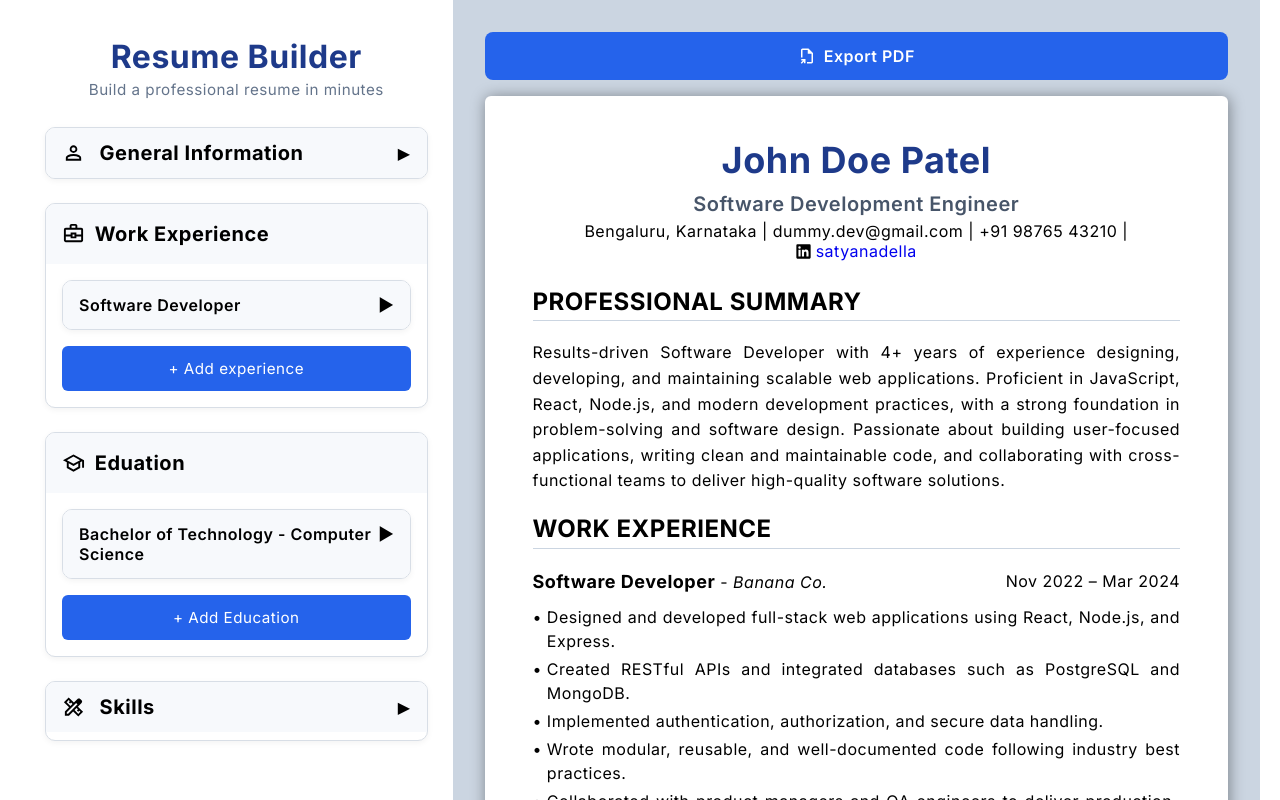
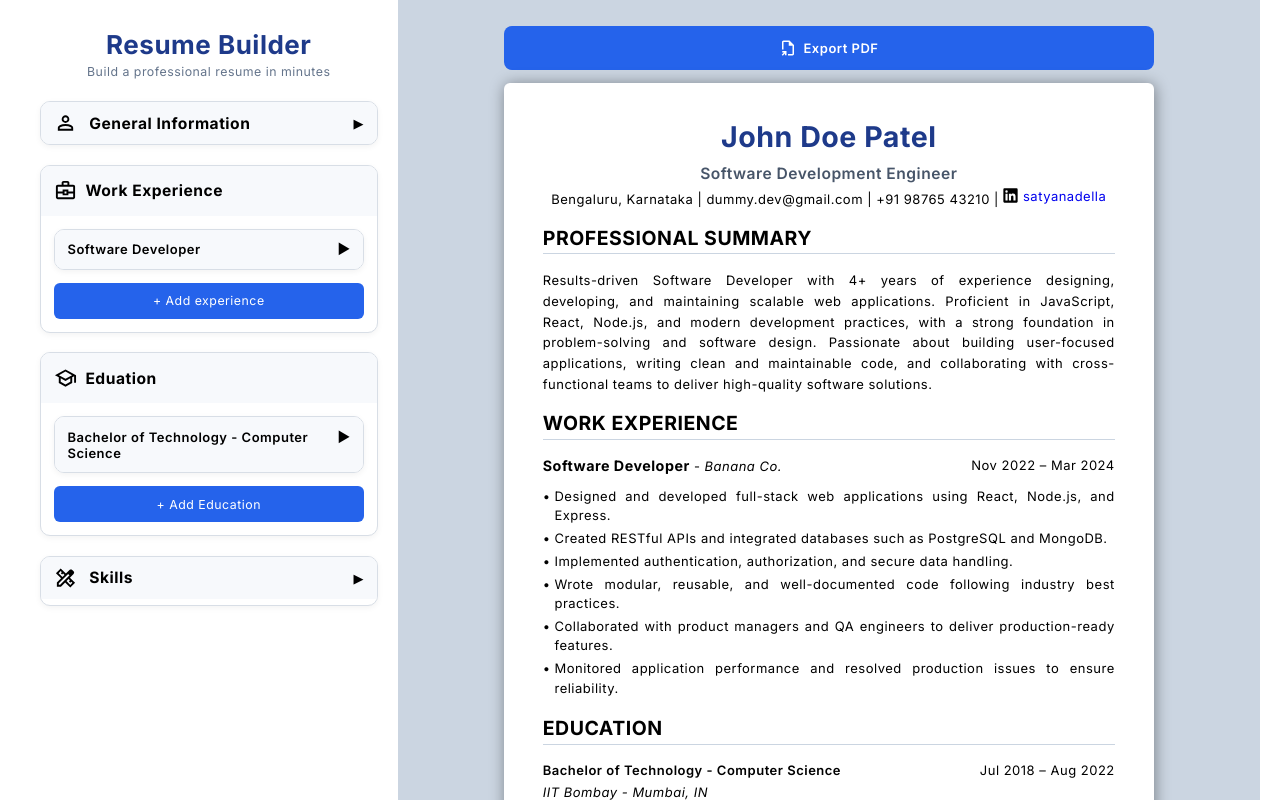
Before and after one commit to midhin11/cv-application, a React (Vite) app: page / in a window 1280 px wide. Shown: the top 800 px of the page. Built offline with nearby package versions, Linux system fonts and the light colour scheme.

Commit message:
Change font and element sizes for all OS

```diff
--- a/src/index.css
+++ b/src/index.css
@@ -1,6 +1,10 @@
 /* index.css */
 
 /* Reset */
+
+html {
+  font-size: 13px;
+}
 
 *,
 *::before,
--- a/src/styles/App.css
+++ b/src/styles/App.css
@@ -2,7 +2,7 @@
 .app {
   display: flex;
   width: 100vw;
-  font-size: 16px;
+  font-size: 1rem;
   padding: 0px 20px;
   font-family: 'Inter', 'Times New Roman', Times, serif;
 }
@@ -24,9 +24,9 @@
 }
 
 .editor {
-  padding: 25px;
+  padding: 1.5rem;
   flex-grow: 1;
-  max-width: 550px;
+  max-width: 40rem;
 }
 
 .prev-container {
@@ -38,7 +38,7 @@
 .preview {
   padding: 2rem 3rem;
   width: 100%;
-  max-width: 794px;
+  max-width: 50rem;
   min-height: 1123px;
   margin: 0 auto;
   background-color: white;
--- a/src/styles/Preview.css
+++ b/src/styles/Preview.css
@@ -13,7 +13,7 @@
   border-radius: 8px;
   cursor: pointer;
   transition: background-color .2s ease, transform .2s ease;
-  max-width: 794px;
+  max-width: 50rem;
 }
 
 .export:hover {
@@ -51,13 +51,13 @@
 
 
 h1 {
-  font-size: 36px;
+  font-size: 2.2rem;
   letter-spacing: 0.5px;
   color: #1e3a8a;
 }
 
 h3 {
-  font-size: 20px;
+  font-size: 1.2rem;
 }
 
 .pos {
@@ -70,7 +70,7 @@ h3, h4{
 }
 
 h4 {
-  font-size: 16px;
+  font-size: 1rem;
   font-weight: 400;
 }
 
@@ -112,7 +112,7 @@ a {
 }
 
 .role{
-  font-size: 18px;
+  font-size: 1.1rem;
   font-weight: bold;
 }
 
--- a/src/styles/Responsive.css
+++ b/src/styles/Responsive.css
@@ -46,6 +46,7 @@
       flex-direction: column;
       align-items: flex-start;
       gap: .25rem;
+      text-align: center;
   }
 
   .section-info {
@@ -64,5 +65,4 @@
       transform: none;
       box-shadow: inherit;
   }
-
 }
```
